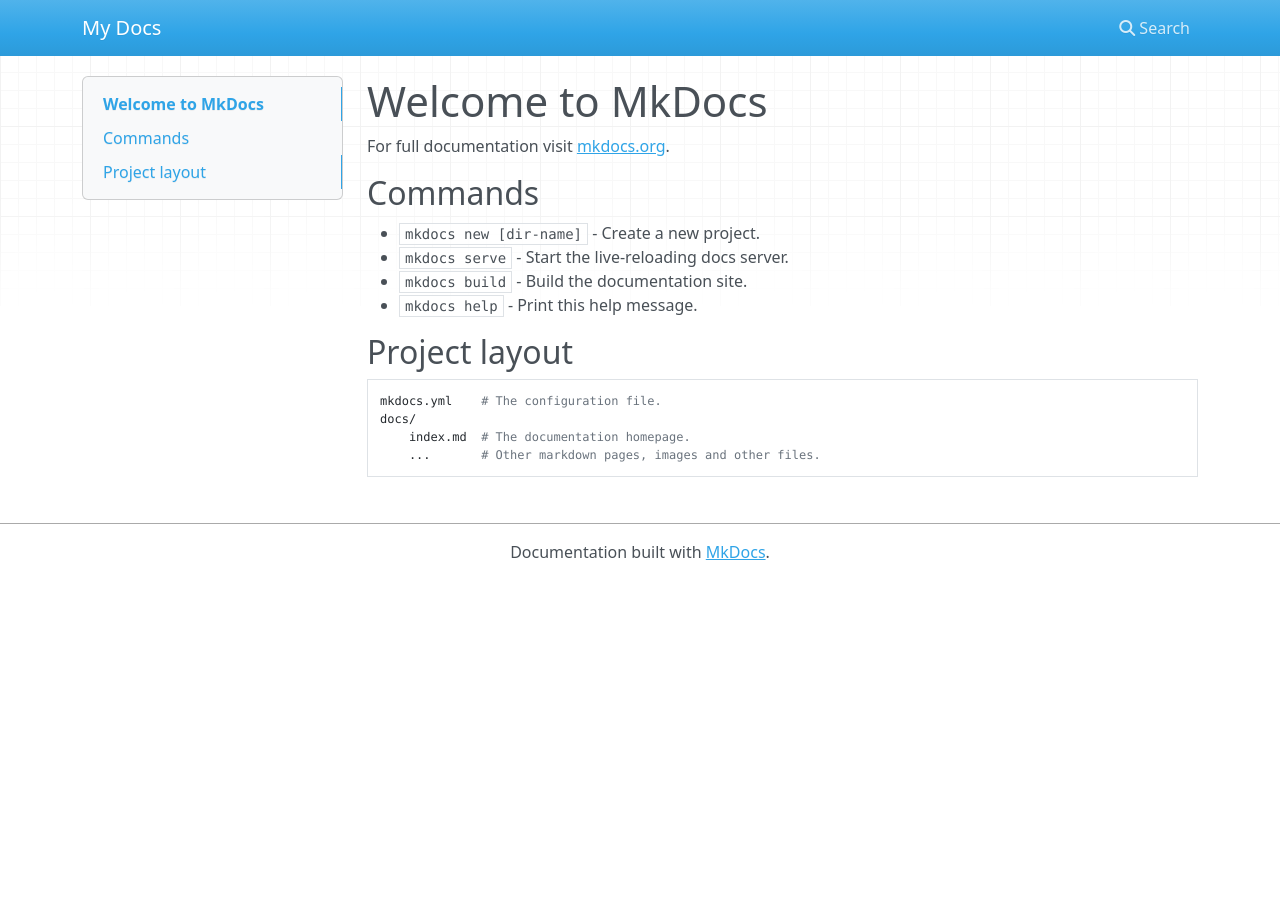
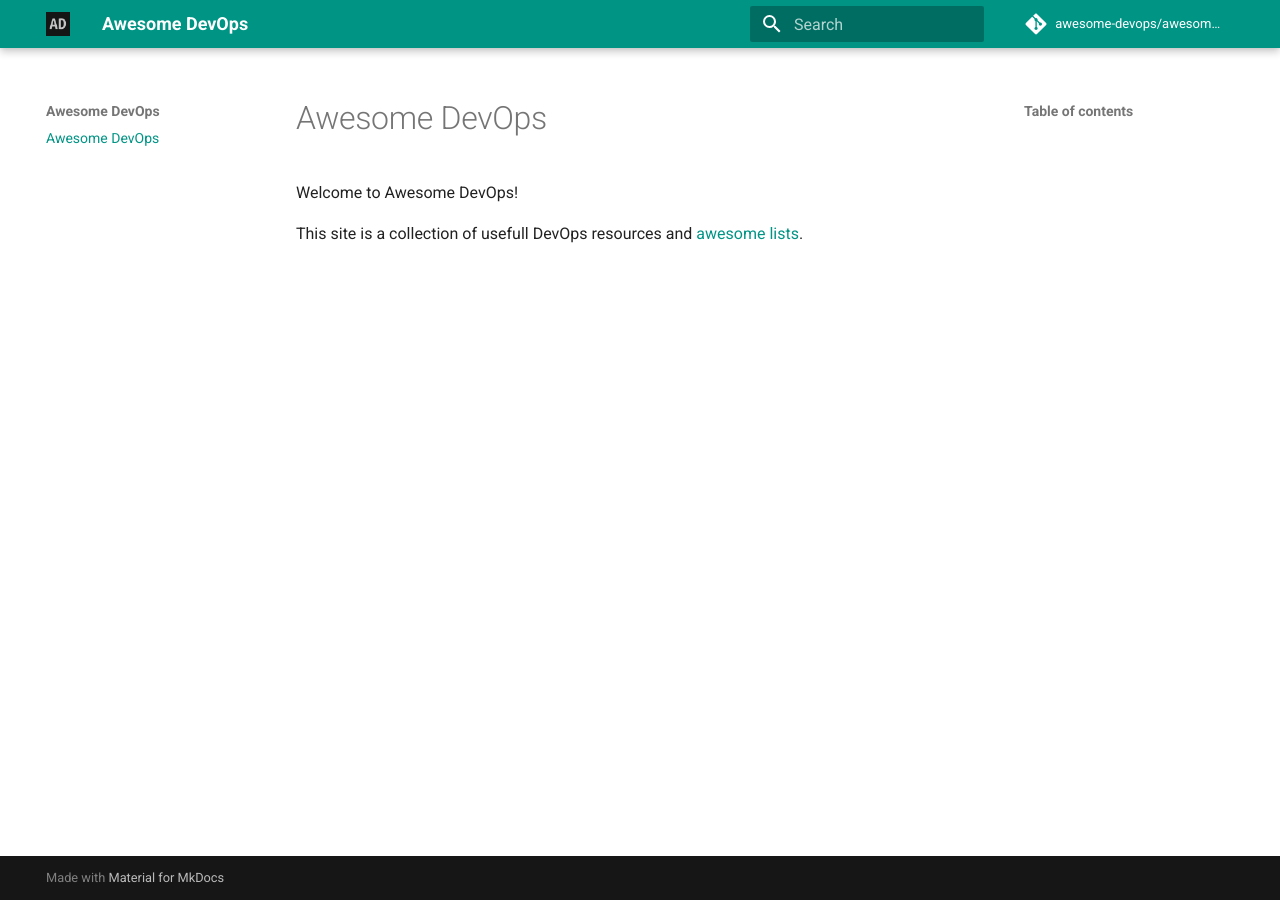
Before and after one commit to awesome-devops/awesome-devops.org, an MkDocs documentation site: the page built from docs/index.md, in a window 1280 px wide. Built offline with MkDocs 1.6.1 and Material for MkDocs 9.7.7, drawn with Linux system fonts in a browser that asks for light colours; nearby versions of some CDN libraries; comment, search, counter and statistics services are not loaded.

Commit message:
add settings and placeholder files

```diff
--- a/docs/index.md
+++ b/docs/index.md
@@ -1,17 +1,8 @@
-# Welcome to MkDocs
+# Awesome DevOps
 
-For full documentation visit [mkdocs.org](http://mkdocs.org).
+Welcome to Awesome DevOps!
 
-## Commands
+This site is a collection of usefull DevOps resources and [awesome lists](https://awesome.re/).
 
-* `mkdocs new [dir-name]` - Create a new project.
-* `mkdocs serve` - Start the live-reloading docs server.
-* `mkdocs build` - Build the documentation site.
-* `mkdocs help` - Print this help message.
 
-## Project layout
-
-    mkdocs.yml    # The configuration file.
-    docs/
-        index.md  # The documentation homepage.
-        ...       # Other markdown pages, images and other files.
+##
--- a/mkdocs.yml
+++ b/mkdocs.yml
@@ -1 +1,13 @@
-site_name: My Docs
+
+site_name: Awesome DevOps
+site_url: 'https://awesome-devops.org'
+site_description: 'a collection of usefull DevOps resources and awesome lists.'
+site_author: 'KeyboardInterrupt'
+repo_name: 'awesome-devops/awesome-devops.org'
+repo_url: 'https://github.com/awesome-devops/awesome-devops.org'
+theme:
+  name: 'material'
+  palette:
+    primary: 'teal'
+    accent: 'pink'
+  logo: 'images/logo.png'
```
Also changed, not shown: README.md (deleted), docs/images/logo.png (added).
